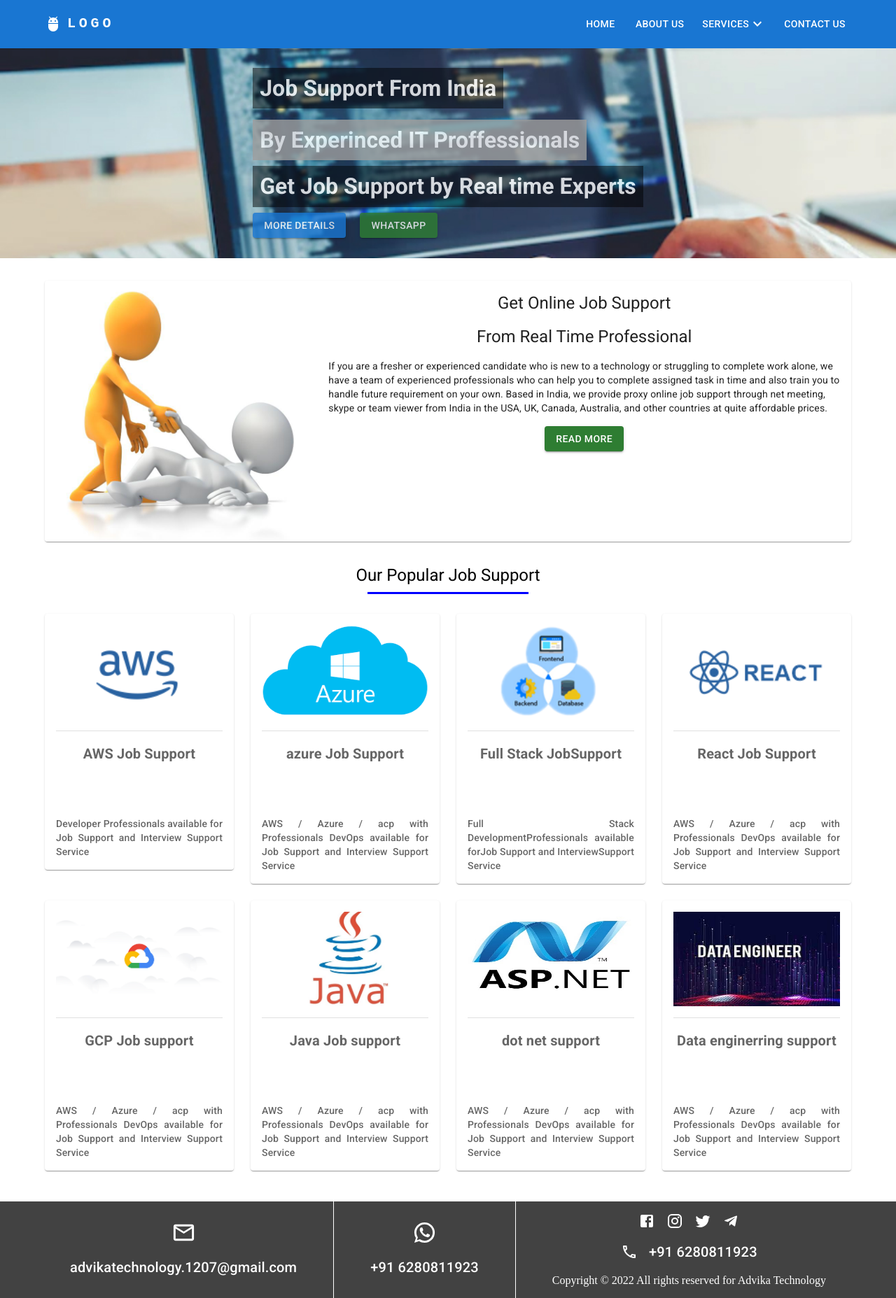
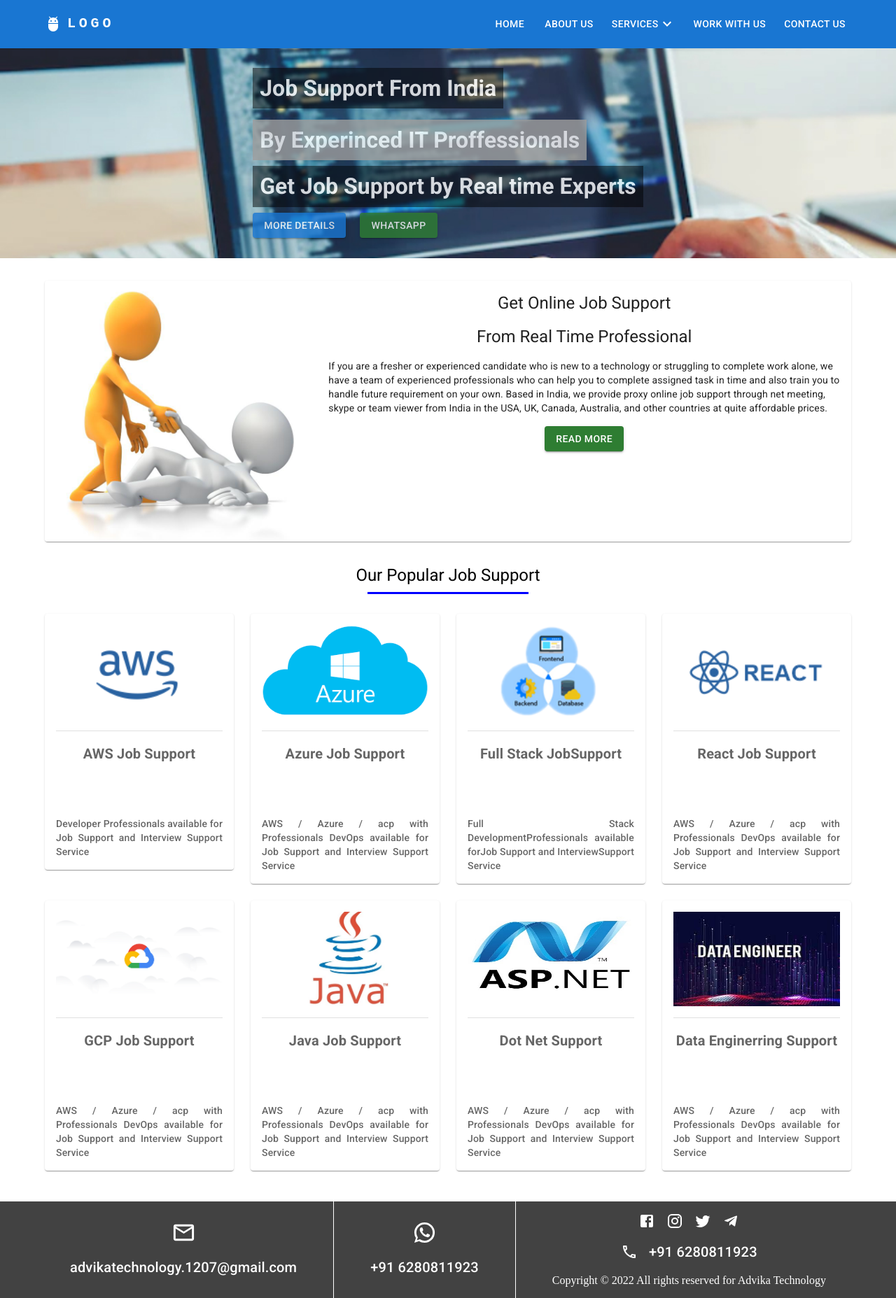
Before and after one commit to MrYogesh0709/job, a React (Create React App) app: page / in a window 1280 px wide. Shown: the whole page at 70% size. Built offline with nearby package versions, Linux system fonts and the light colour scheme.

Commit message:
about us

```diff
--- a/src/App.js
+++ b/src/App.js
@@ -7,6 +7,7 @@
 import Footer from "./components/Footer";
 import Services from "./page/services/Services";
 import Jobservices from "./page/services/Jobservices";
+import Workwithus from "./page/workwithus/Workwithus";
 
 function App() {
   return (
@@ -18,6 +19,7 @@
           <Route path="/about" element={<About />} />
           <Route path="/contact" element={<Contact />} />
           <Route path="/services" element={<Services />} />
+          <Route path="/workwithus" element={<Workwithus />} />
           <Route
             path="/services/job-support-services"
             element={<Jobservices />}
--- a/src/components/Navbar.jsx
+++ b/src/components/Navbar.jsx
@@ -150,6 +150,14 @@
               <Popup />
             </Link>
             <Link
+              to={"/workwithus"}
+              style={{ color: "inherit", textDecoration: "none" }}
+            >
+              <Button sx={{ my: 2, color: "white", display: "block" }}>
+                Work With Us
+              </Button>
+            </Link>
+            <Link
               to={"/contact"}
               style={{ color: "inherit", textDecoration: "none" }}
             >
--- a/src/components/Sidebar.jsx
+++ b/src/components/Sidebar.jsx
@@ -10,6 +10,7 @@
 import HomeIcon from "@mui/icons-material/Home";
 import InfoIcon from "@mui/icons-material/Info";
 import ContactPageIcon from "@mui/icons-material/ContactPage";
+import Diversity3Icon from "@mui/icons-material/Diversity3";
 import { Link } from "react-router-dom";
 
 const Sidebar = () => {
@@ -53,6 +54,17 @@
         >
           <ListItemButton>
             <ListItemIcon>
+              <Diversity3Icon />
+            </ListItemIcon>
+            <ListItemText primary="Work With Us" color="black" />
+          </ListItemButton>
+        </Link>
+        <Link
+          to="/contact"
+          style={{ color: "inherit", textDecoration: "none" }}
+        >
+          <ListItemButton>
+            <ListItemIcon>
               <ContactPageIcon />
             </ListItemIcon>
             <ListItemText primary="Contact Us" color="black" />
--- a/src/page/home/Home.jsx
+++ b/src/page/home/Home.jsx
@@ -65,7 +65,7 @@
   },
   {
     img: net,
-    heading: "dot net support",
+    heading: "Dot net support",
     para: "AWS / Azure / acp with Professionals DevOps available for Job Support and Interview Support Service",
   },
   {
@@ -262,7 +262,12 @@
                       height="135px"
                     />
                     <Divider />
-                    <Typography variant="h6" fontWeight={700} minHeight={90}>
+                    <Typography
+                      variant="h6"
+                      fontWeight={700}
+                      minHeight={90}
+                      textTransform="capitalize"
+                    >
                       {item.heading}
                     </Typography>
                     <Typography
--- /dev/null
+++ b/src/page/workwithus/Workwithus.jsx
@@ -0,0 +1,7 @@
+import React from "react";
+
+const Workwithus = () => {
+  return <div>Workwithus</div>;
+};
+
+export default Workwithus;
```
Also changed, not shown: src/page/home/data.jpg (deleted).
